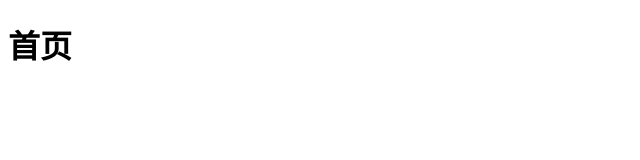
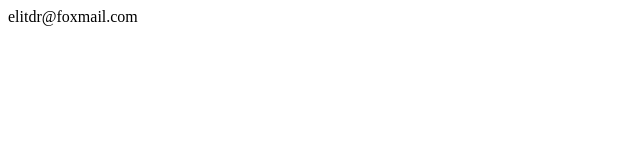
Before and after one commit to elitdr/elitdr.github.io, a plain HTML site: page index.html in a window 1280 px wide. Shown: the whole page, without its empty margins (0-640 px from the left). Drawn offline with Linux system fonts and the light colour scheme.

Commit message:
Update index.html

```diff
--- a/index.html
+++ b/index.html
@@ -7,6 +7,6 @@
   <title>Document</title>
 </head>
 <body>
-  <h1>首页</h1>
+  elitdr@foxmail.com
 </body>
 </html>
```
